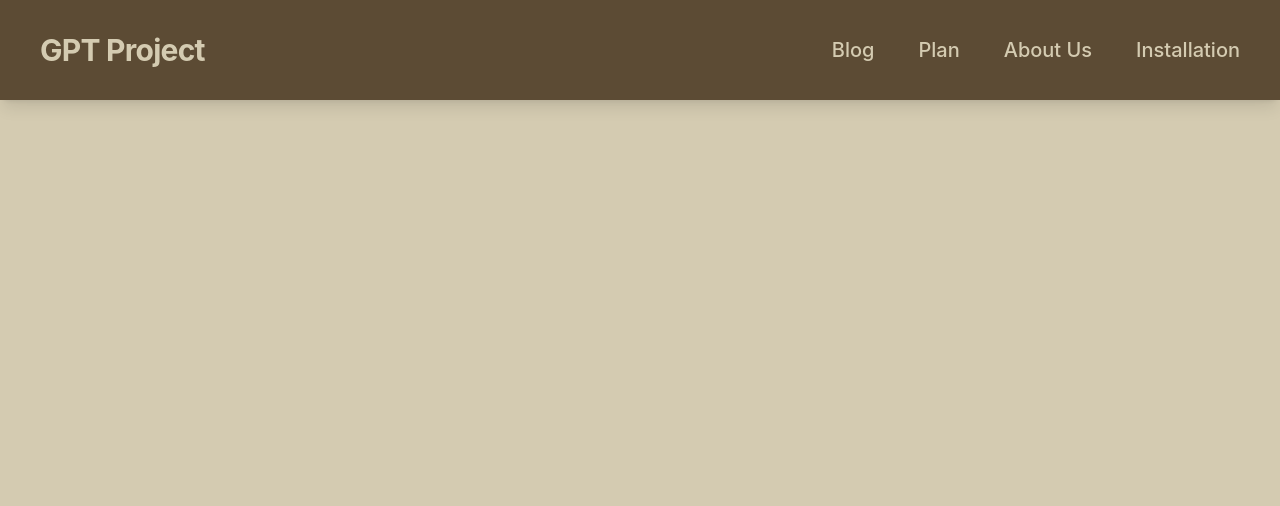
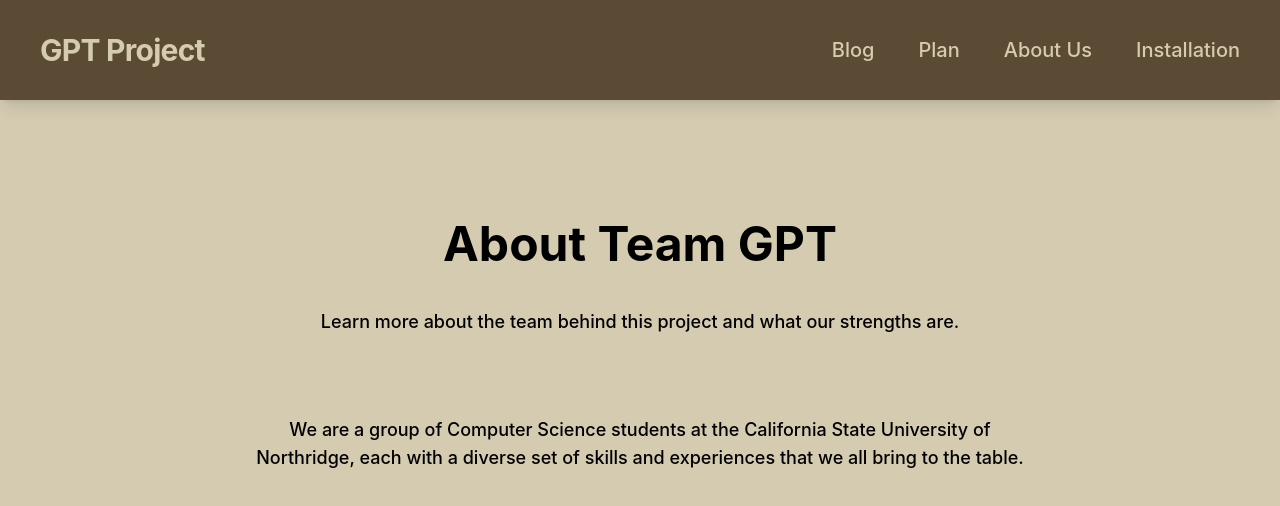
Before and after one commit to GPT-Project-Base/GPT-Project-Website, a Next.js app: page /aboutus in a window 1280 px wide. Shown: the top 506 px of the page. Built offline with nearby package versions, Linux system fonts and the light colour scheme.

Commit message:
Adding to the about us page

```diff
--- a/app/aboutus/page.tsx
+++ b/app/aboutus/page.tsx
@@ -1,8 +1,21 @@
+import Image from "next/image";
+
 /* This is the about us page */
 export default function AboutUs() {
     return(
-        <div className="flex flex-col items-center justify-center min-h-screen bg-[#D4CBB1] text-[#5C4B34]">
-
+        <div className="min-h-screen bg-[#D4CBB1]">
+            <div className="flex flex-col text-center">
+                <h1 className="pt-30 text-5xl font-bold text-center text-black">
+                    About Team GPT
+                </h1>
+                <p className="font-medium text-lg pt-10 text-center max-w-3xl mx-auto">
+                    Learn more about the team behind this project and what our strengths are.
+                </p>
+                <p className="font-medium text-lg pt-20 text-center max-w-3xl mx-auto">
+                    We are a group of Computer Science students at the California State University of Northridge,
+                    each with a diverse set of skills and experiences that we all bring to the table.
+                </p>
+            </div>
         </div>
     )
 }
--- a/app/page.tsx
+++ b/app/page.tsx
@@ -3,7 +3,7 @@ import Image from "next/image";
 /* This is the home page! */
 export default function Home() {
   return (
-    <div className="bg-[#D4CBB1]">
+    <div className="bg-[#D4CBB1] min-h-screen">
 
       <div className="flex flex-col text-center">
         <h1 className="pt-30 text-5xl font-bold text-center text-black">
@@ -24,7 +24,7 @@ export default function Home() {
       <div className="flex flex-row grid grid-cols-2 justify-around justify-end py-30">
         <div>
           {/* placeholder for an image */}
-          <p>placeholder</p>
+          <p className="text-center">placeholder</p>
         </div>
         <div className="text-center max-w-sm mx-auto">
           <h2 className="text-3xl font-bold py-4">Watch It Evolve</h2>
```
